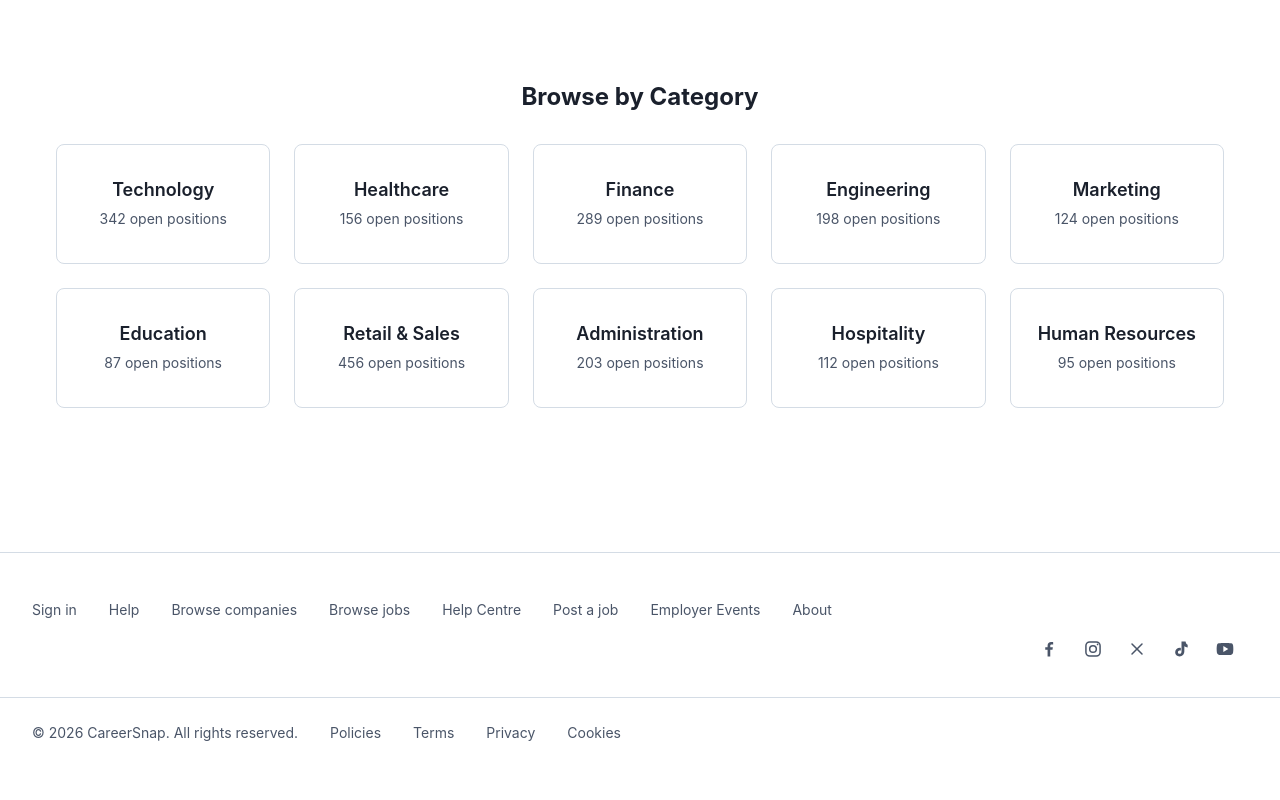
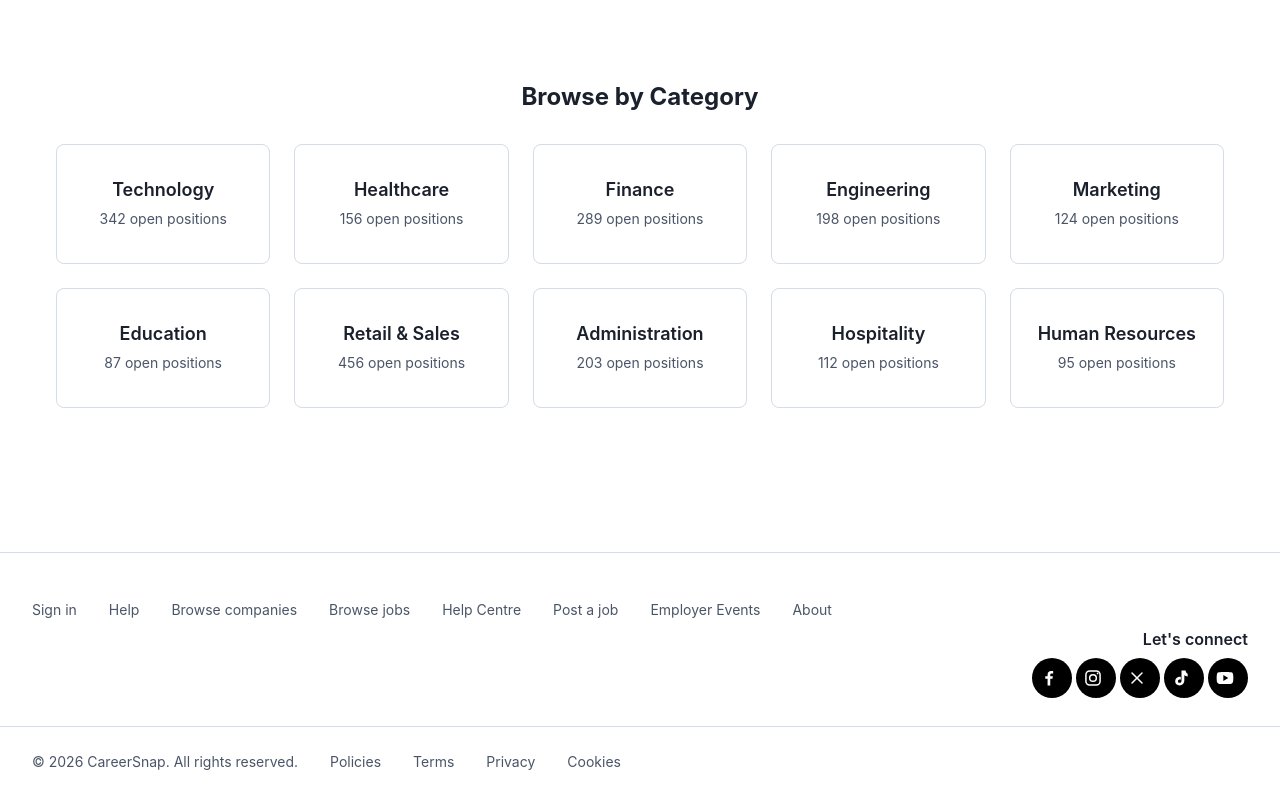
Before and after one commit to CareerSnap-Group/careersnap, a Next.js app: page / in a window 1280 px wide. Shown: the part 987-1787 px from the top of the page. Before the commit the page ends 1758 px from the top, so only its background shows below. Built offline with nearby package versions, Linux system fonts and the light colour scheme; no server answers.

Commit message:
Commit Changes

```diff
--- a/components/layout/footer.module.css
+++ b/components/layout/footer.module.css
@@ -18,11 +18,13 @@
 .links { list-style: none; margin: var(--spacing-md) 0 0; padding: 0; display: flex; flex-direction: column; gap: var(--spacing-sm); }
 .links a, .legal a { color: var(--color-text-secondary); text-decoration: none; font-size: var(--font-size-sm); transition: color var(--transition-fast); }
 .links a:hover, .legal a:hover { color: var(--color-primary-600); }
-.socialLinks { display: flex; align-items: center; justify-content: center; gap: 0.25rem; margin-top: var(--spacing-lg); }
-.socialLink { display: inline-flex; align-items: center; justify-content: center; width: 40px; height: 40px; color: var(--color-text-secondary); border-radius: var(--radius-sm); transition: color var(--transition-fast), background-color var(--transition-fast); }
+.socialSection { margin-top: var(--spacing-lg); }
+.socialTitle { margin: 0 0 0.5rem; color: var(--color-text-primary); font-size: var(--font-size-base); font-weight: var(--font-weight-semibold); line-height: 1.3; }
+.socialLinks { display: flex; align-items: center; justify-content: center; gap: 0.25rem; }
+.socialLink { display: inline-flex; align-items: center; justify-content: center; width: 40px; height: 40px; color: #fff; background-color: #000; border-radius: 50%; transition: color var(--transition-fast), background-color var(--transition-fast); }
 .socialLink svg { margin: 0; }
-.socialLink:hover { color: var(--color-primary-600); background-color: var(--color-primary-50); }
-.socialLink:focus-visible { color: var(--color-primary-600); background-color: var(--color-primary-50); outline: 2px solid var(--color-primary-500); outline-offset: 2px; }
+.socialLink:hover { color: #fff; background-color: var(--color-primary-700); }
+.socialLink:focus-visible { color: #fff; background-color: var(--color-primary-700); outline: 2px solid var(--color-primary-500); outline-offset: 2px; }
 .bottom { display: flex; justify-content: space-between; align-items: center; gap: var(--spacing-lg); padding-top: var(--spacing-lg); margin-top: var(--spacing-xl); border-top: 1px solid var(--color-border); color: var(--color-text-secondary); font-size: var(--font-size-sm); }
 .bottom p { margin: 0; }
 .legal { display: flex; flex-wrap: wrap; gap: var(--spacing-lg); }
@@ -46,8 +48,12 @@
     display: none;
   }
 
+  .socialSection {
+    margin: 0 0 0 auto;
+    text-align: right;
+  }
+
   .socialLinks {
-    margin: 0 0 0 auto;
     justify-content: flex-end;
   }
 
@@ -106,5 +112,5 @@
   .linksOpen { max-height: 180px; margin: 0 0 var(--spacing-md); opacity: 1; }
   .bottom { flex-direction: column; align-items: flex-start; gap: var(--spacing-sm); }
   .legal { gap: var(--spacing-md); }
-  .socialLinks { margin: var(--spacing-lg) 0 0; }
+  .socialSection { margin: var(--spacing-lg) 0 0; text-align: center; }
 }
--- a/components/layout/footer.tsx
+++ b/components/layout/footer.tsx
@@ -53,6 +53,8 @@ export function Footer() {
             );
           })}
         </nav>
+        <section className={styles.socialSection} aria-labelledby="footer-social-title">
+          <h2 id="footer-social-title" className={styles.socialTitle}>Let&apos;s connect</h2>
           <nav className={styles.socialLinks} aria-label="CareerSnap social media">
             {socialLinks.map((social) => (
               <a
@@ -67,6 +69,7 @@ export function Footer() {
               </a>
             ))}
           </nav>
+        </section>
       </div>
       <div className={styles.bottom}>
         <p>&copy; {year} CareerSnap. All rights reserved.</p>
```
Also changed, not shown: 1 other file (tests, documents, lock files or other folders). Lines whose indentation alone changed are shown as unchanged.
